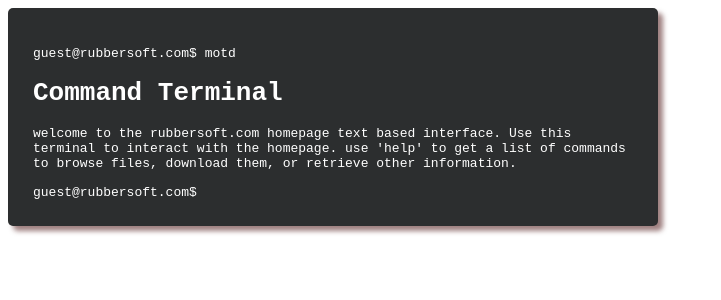
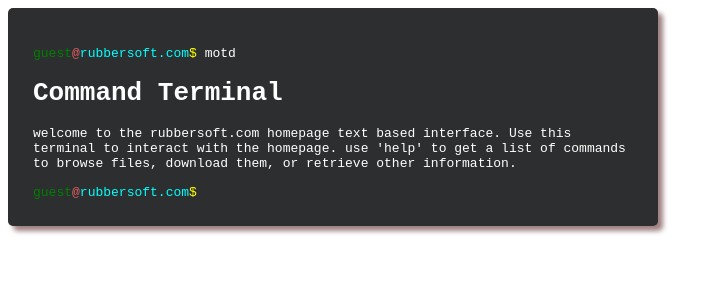
Before and after one commit to dwarburt/homepage-old, an Angular app: page / in a window 1280 px wide. Shown: the top 300 px of the page, without its empty margins (0-721 px from the left). Built offline with nearby package versions, Linux system fonts and the light colour scheme.

Commit message:
colorize prompt

```diff
--- a/src/app/executor.service.ts
+++ b/src/app/executor.service.ts
@@ -1,4 +1,4 @@
-import { Injectable } from '@angular/core';
+import { Injectable, EventEmitter } from '@angular/core';
 import { TerminalRow } from './terminal-row'
 import { Command } from './command';
 
@@ -20,9 +20,13 @@
   get prompt() {
     return this._prompt;
   }
+  terminalEvents = new EventEmitter();
   constructor() {
-    this._prompt = "guest@rubbersoft.com$ ";
-   }
+    this._prompt = `<span class="prompt-username">guest</span>` +
+      `<span class="prompt-at">@</span>` +
+      `<span class="prompt-hostname">rubbersoft.com</span>` +
+      `<span class="prompt-terminator">$&nbsp;</span>`;
+  }
   run(command_line: string) : TerminalRow {
     let command = new Command(command_line);
     var output: string;
@@ -48,7 +52,12 @@
   @CommandFunc("retrieve contact information.")
   private contact(args: string[]): string {
     let email = atob("ZGF2aWRAcnViYmVyc29mdC5jb20K");
-    return `Please direct emails to: <a href="mailto:${email}">${email}</a>`;
+    return this.makeTable({
+      "cell phone": atob("KDg1OSkgNjA4LTIwNjg="),
+      "email (personal)": atob("ZGF2aWQud2FyYnVydG9uQGdtYWlsLmNvbQ=="),
+      "email (contracting)": atob("ZGF2aWRAcnViYmVyc29mdC5jb20K"),
+      "twitter": atob("QGR3YXJidXJ0Cg==")
+    })
   }
   @CommandFunc("display a list of files that can be downloaded")
   private ls(args: string[]): string {
@@ -69,6 +78,11 @@
       Use this terminal to interact with the homepage. use 'help' to
       get a list of commands to browse files, download them, or retrieve other information.</p>`
   }
+  @CommandFunc("Clear the previous commands from the terminal")
+  private clear(args: string[]): string {
+    this.terminalEvents.emit('clear');
+    return '';
+  }
   private makeTable(tbl : object) : string {
     let ret = '<table>';
     for (let prop in tbl) {
--- a/src/app/terminal/terminal.component.html
+++ b/src/app/terminal/terminal.component.html
@@ -2,14 +2,14 @@
     <ul>
         <li *ngFor="let row of history">
             <div>
-                <span class="prompt">{{row.prompt}}</span>
+                <span class="prompt" [innerHTML]="row.prompt"></span>
                 <span class="command">{{row.command}}</span>
             </div>
             <span class="output" [innerHTML]="row.output"></span>
         </li>
     </ul>
     <div>
-            <span class="prompt">{{executorService.prompt}}</span>
+            <span class="prompt" [innerHTML]="executorService.prompt"></span>
             <input
                 #cmdInput
                 class="terminal"
--- a/src/app/terminal/terminal.component.ts
+++ b/src/app/terminal/terminal.component.ts
@@ -15,6 +15,11 @@
   }
   ngOnInit(): void {
     this.history = [this.executorService.run('motd')];
+    this.executorService.terminalEvents.subscribe((evt: string) => {
+      switch (evt) {
+        case 'clear': this.history = []; break;
+      }
+    })
   }
   run(): void {
     let command = this.cmdInput.nativeElement.value;
--- a/src/styles.scss
+++ b/src/styles.scss
@@ -36,3 +36,15 @@
 a:visited {
     color: white
 }
+.prompt-username {
+    color: green;
+}
+.prompt-hostname {
+    color: cyan;
+}
+.prompt-at {
+    color: #e26161;
+}
+.prompt-terminator {
+    color: yellow
+}
```
